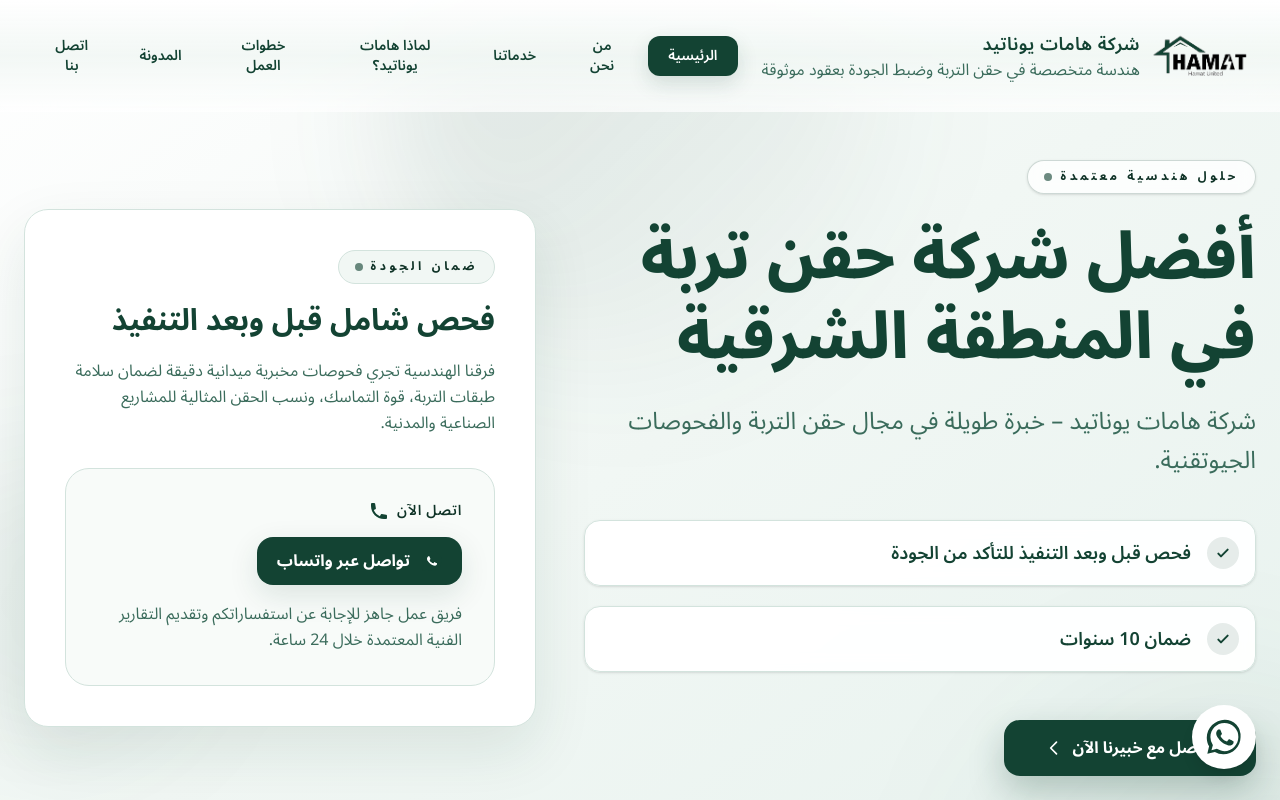
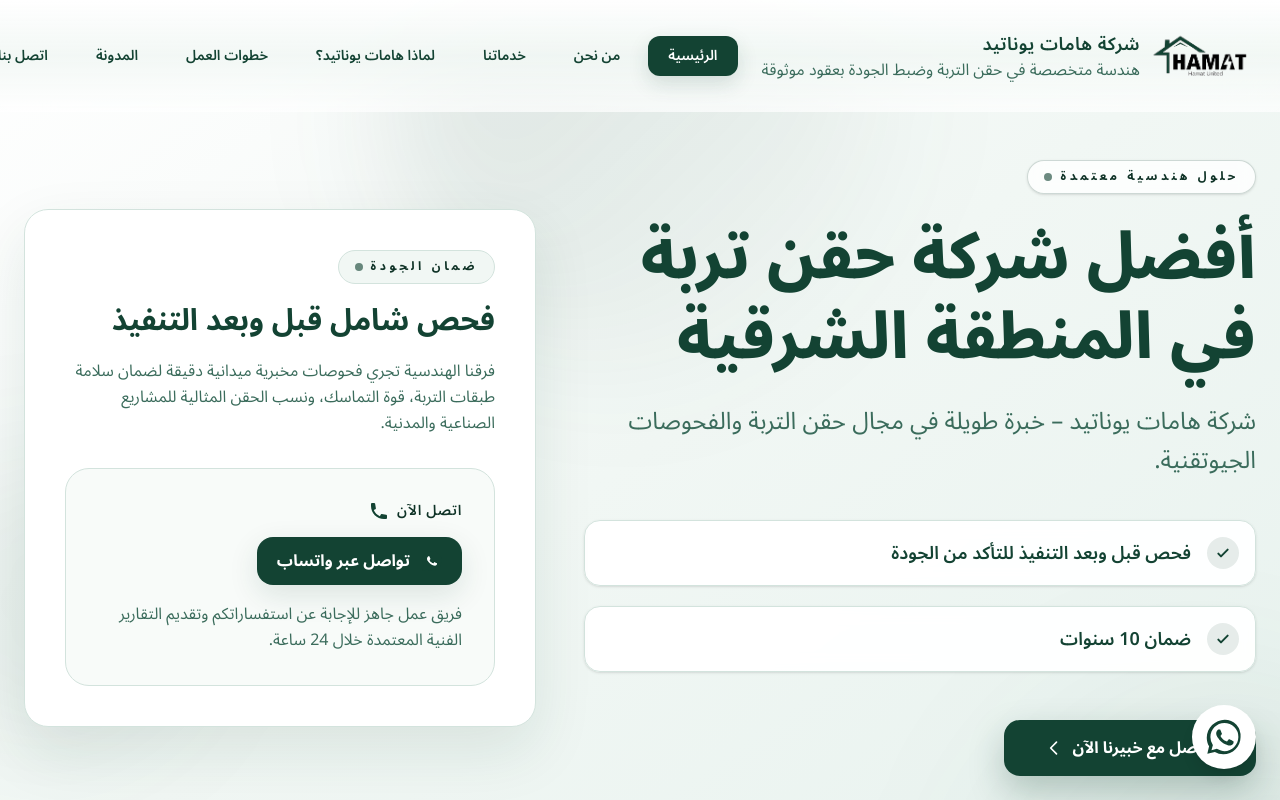
Before and after one commit to hamatunited-sudo/Hamatunited, a Next.js app: page / in a window 1280 px wide. Shown: the top 800 px of the page. Built offline with nearby package versions, Linux system fonts and the light colour scheme.

Commit message:
fix: navbar items display in single horizontal line

```diff
--- a/src/components/Navbar.tsx
+++ b/src/components/Navbar.tsx
@@ -107,14 +107,14 @@ const Navbar = () => {
           </button>
 
           <div className="hidden items-center gap-8 lg:flex">
-            <ul className="flex items-center gap-2 text-sm font-semibold text-[#134333]">
+            <ul className="flex items-center gap-1 xl:gap-2 text-sm font-semibold text-[#134333] flex-nowrap">
               {NAV_ITEMS.map((item) => {
                 const isActive = activeSection === item.id;
                 return (
-                  <li key={item.id}>
+                  <li key={item.id} className="shrink-0">
                     <button
                       onClick={() => scrollToSection(item.id)}
-                      className={`rounded-xl px-5 py-2.5 transition-all duration-300 active:scale-95 ${
+                      className={`rounded-xl px-3 xl:px-5 py-2.5 transition-all duration-300 active:scale-95 whitespace-nowrap ${
                         isActive
                           ? 'bg-[#134333] text-white shadow-[0_8px_20px_rgba(19,67,51,0.15)]'
                           : 'text-[#134333] hover:bg-[#134333]/10 hover:text-[#0f3327]'
```
